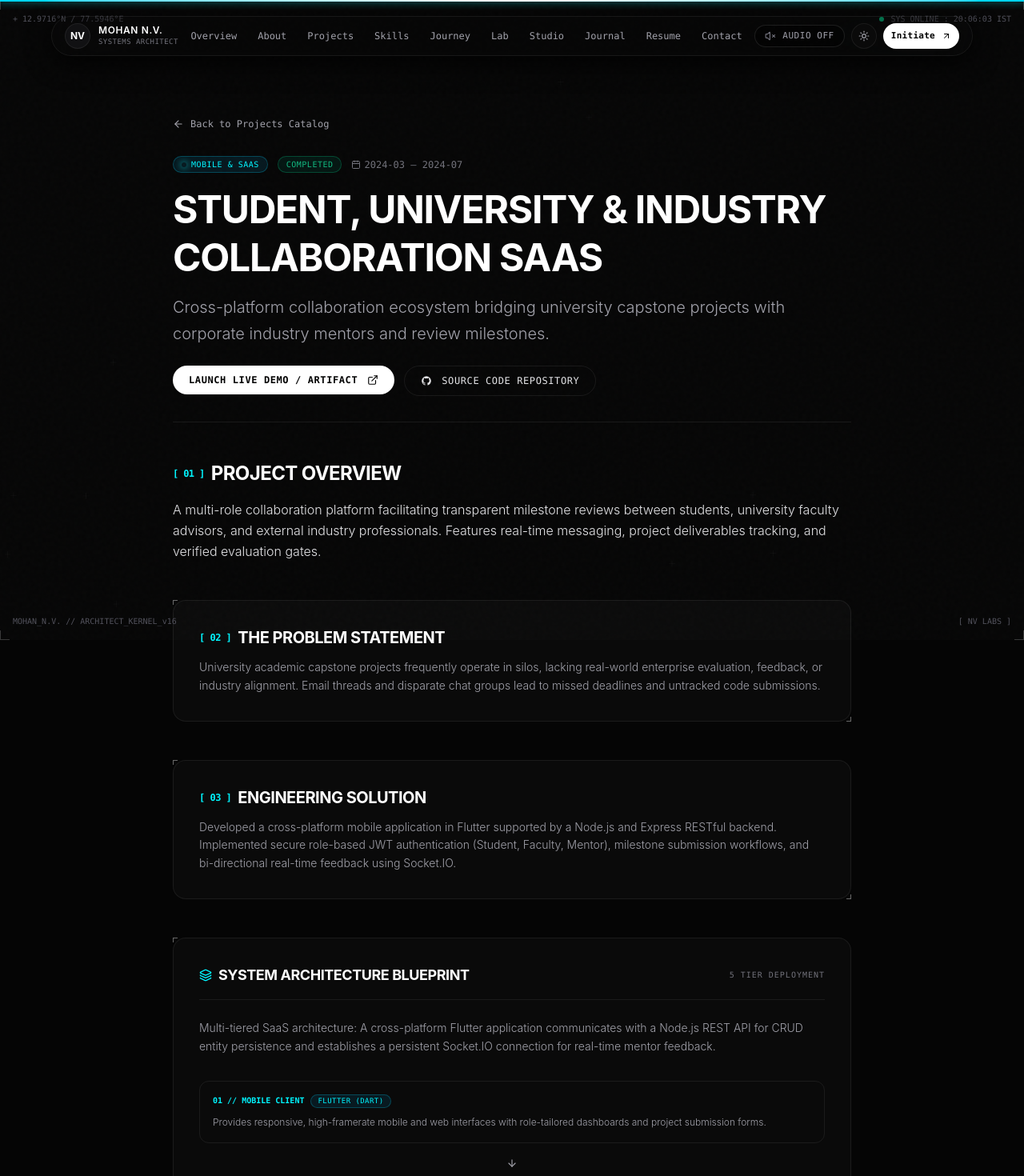
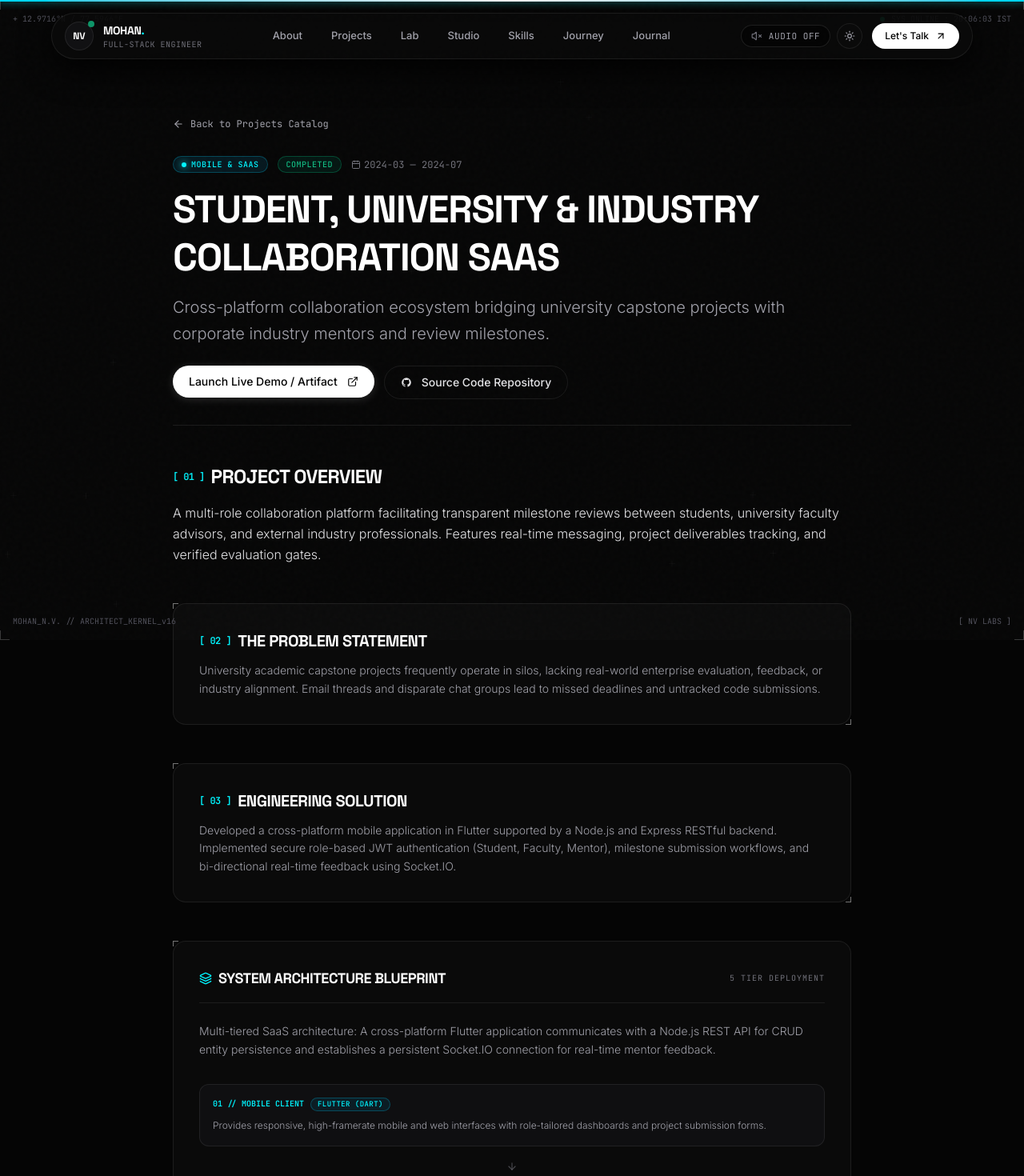
Before and after one commit to mohan371/Portfolio, a Next.js app: page /projects/collaborative-academic-industry-saas in a window 1280 px wide. Shown: the top 1470 px of the page at 80% size. Built offline with nearby package versions, Linux system fonts and the light colour scheme.

Commit message:
fix(styles): add postcss.config.mjs, tailwind v4 theme tokens, google fonts, navbar spacing & editorial hero redesign

```diff
--- a/next.config.ts
+++ b/next.config.ts
@@ -31,6 +31,7 @@ const nextConfig: NextConfig = {
   reactStrictMode: true,
   poweredByHeader: false,
   compress: true,
+  allowedDevOrigins: ["192.168.137.1", "localhost", "127.0.0.1"],
   images: {
     formats: ["image/avif", "image/webp"],
     remotePatterns: [
--- /dev/null
+++ b/postcss.config.mjs
@@ -0,0 +1,5 @@
+export default {
+  plugins: {
+    "@tailwindcss/postcss": {},
+  },
+};
--- a/src/app/globals.css
+++ b/src/app/globals.css
@@ -1,4 +1,33 @@
 @import "tailwindcss";
+
+@theme {
+  --color-void: #050505;
+  --color-obsidian: #0a0a0a;
+  --color-carbon: #111113;
+  --color-surface-1: #18181b;
+  --color-surface-2: #27272a;
+  --color-surface-3: #3f3f46;
+
+  --color-hairline: rgba(255, 255, 255, 0.08);
+  --color-hairline-hover: rgba(255, 255, 255, 0.22);
+  --color-hairline-active: rgba(255, 255, 255, 0.4);
+
+  --color-silver-bright: #ffffff;
+  --color-silver-light: #e4e4e7;
+  --color-silver-mid: #a1a1aa;
+  --color-silver-dark: #71717a;
+
+  --color-cyan-accent: #00f5ff;
+  --color-cyan-accent-dim: rgba(0, 245, 255, 0.15);
+  --color-violet-accent: #8b5cf6;
+  --color-violet-accent-dim: rgba(139, 92, 246, 0.15);
+  --color-emerald-accent: #10b981;
+  --color-emerald-accent-dim: rgba(16, 185, 129, 0.15);
+
+  --font-display: "Space Grotesk", -apple-system, BlinkMacSystemFont, "Segoe UI", Roboto, sans-serif;
+  --font-sans: "Inter", "Geist", -apple-system, BlinkMacSystemFont, "Segoe UI", Roboto, sans-serif;
+  --font-mono: "JetBrains Mono", "Geist Mono", monospace;
+}
 
 :root {
   /* Core Architectural Monochrome Palette */
@@ -10,9 +39,9 @@
   --surface-3: #3f3f46;
 
   /* Hairlines & Technical Separators */
-  --hairline: rgba(255, 255, 255, 0.07);
-  --hairline-hover: rgba(255, 255, 255, 0.18);
-  --hairline-active: rgba(255, 255, 255, 0.32);
+  --hairline: rgba(255, 255, 255, 0.08);
+  --hairline-hover: rgba(255, 255, 255, 0.22);
+  --hairline-active: rgba(255, 255, 255, 0.4);
 
   /* Silver Metallic Gradient Stops */
   --silver-bright: #ffffff;
@@ -30,14 +59,14 @@
 
   /* Typography Stacks */
   --font-display: "Space Grotesk", -apple-system, BlinkMacSystemFont, "Segoe UI", Roboto, sans-serif;
-  --font-sans: "Geist", -apple-system, BlinkMacSystemFont, "Segoe UI", Roboto, sans-serif;
-  --font-mono: "Geist Mono", "JetBrains Mono", ui-monospace, SFMono-Regular, Menlo, Monaco, Consolas, monospace;
+  --font-sans: "Inter", "Geist", -apple-system, BlinkMacSystemFont, "Segoe UI", Roboto, sans-serif;
+  --font-mono: "JetBrains Mono", "Geist Mono", monospace;
 
   /* Fluid Editorial Type Scales */
-  --type-hero: clamp(2.75rem, 6.5vw + 1rem, 7.5rem);
-  --type-display: clamp(2rem, 3.8vw + 0.5rem, 4.25rem);
-  --type-heading: clamp(1.5rem, 2vw + 0.5rem, 2.5rem);
-  --type-subhead: clamp(1.125rem, 1.2vw + 0.4rem, 1.5rem);
+  --type-hero: clamp(3rem, 7.5vw + 1rem, 7.5rem);
+  --type-display: clamp(2.25rem, 4.5vw + 0.5rem, 4.5rem);
+  --type-heading: clamp(1.5rem, 2.5vw + 0.5rem, 2.75rem);
+  --type-subhead: clamp(1.125rem, 1.3vw + 0.4rem, 1.625rem);
 
   /* Radix UI & Component Variables */
   --background: var(--void);
@@ -66,9 +95,9 @@
   --surface-1: #e4e4e7;
   --surface-2: #d4d4d8;
   --surface-3: #a1a1aa;
-  --hairline: rgba(0, 0, 0, 0.08);
-  --hairline-hover: rgba(0, 0, 0, 0.2);
-  --hairline-active: rgba(0, 0, 0, 0.4);
+  --hairline: rgba(0, 0, 0, 0.1);
+  --hairline-hover: rgba(0, 0, 0, 0.25);
+  --hairline-active: rgba(0, 0, 0, 0.45);
   --background: var(--void);
   --foreground: #09090b;
   --card: #ffffff;
@@ -98,8 +127,8 @@ body {
 
 /* Custom Minimalist Scrollbar */
 ::-webkit-scrollbar {
-  width: 4px;
-  height: 4px;
+  width: 5px;
+  height: 5px;
 }
 
 ::-webkit-scrollbar-track {
@@ -108,14 +137,14 @@ body {
 
 ::-webkit-scrollbar-thumb {
   background: #27272a;
-  border-radius: 2px;
+  border-radius: 3px;
 }
 
 ::-webkit-scrollbar-thumb:hover {
   background: #3f3f46;
 }
 
-/* Semantic Utility Classes */
+/* Semantic Utility Fallbacks */
 .bg-void { background-color: var(--void); }
 .bg-obsidian { background-color: var(--obsidian); }
 .bg-carbon { background-color: var(--carbon); }
@@ -138,37 +167,41 @@ body {
 .font-sans { font-family: var(--font-sans); }
 .font-mono { font-family: var(--font-mono); }
 
-/* Typography Classes */
+/* Editorial Typography Classes */
 .type-hero {
   font-family: var(--font-display);
   font-size: var(--type-hero);
-  line-height: 0.92;
+  line-height: 0.9;
   letter-spacing: -0.04em;
+  font-weight: 800;
 }
 
 .type-display {
   font-family: var(--font-display);
   font-size: var(--type-display);
-  line-height: 0.96;
-  letter-spacing: -0.03em;
+  line-height: 0.95;
+  letter-spacing: -0.035em;
+  font-weight: 700;
 }
 
 .type-heading {
   font-family: var(--font-display);
   font-size: var(--type-heading);
-  line-height: 1.08;
+  line-height: 1.05;
   letter-spacing: -0.025em;
+  font-weight: 600;
 }
 
 .type-subhead {
   font-family: var(--font-sans);
   font-size: var(--type-subhead);
-  line-height: 1.4;
+  line-height: 1.45;
+  font-weight: 400;
 }
 
-/* Subtle Silver Gradient Text */
+/* Metallic & Chrome Gradient Text */
 .text-gradient-silver {
-  background: linear-gradient(180deg, #ffffff 20%, #a1a1aa 100%);
+  background: linear-gradient(180deg, #ffffff 15%, #a1a1aa 100%);
   -webkit-background-clip: text;
   -webkit-text-fill-color: transparent;
 }
@@ -189,10 +222,10 @@ body {
   position: absolute;
   top: -1px;
   left: -1px;
-  width: 6px;
-  height: 6px;
-  border-top: 1px solid rgba(255, 255, 255, 0.4);
-  border-left: 1px solid rgba(255, 255, 255, 0.4);
+  width: 7px;
+  height: 7px;
+  border-top: 1.5px solid rgba(255, 255, 255, 0.45);
+  border-left: 1.5px solid rgba(255, 255, 255, 0.45);
   pointer-events: none;
 }
 
@@ -201,10 +234,10 @@ body {
   position: absolute;
   bottom: -1px;
   right: -1px;
-  width: 6px;
-  height: 6px;
-  border-bottom: 1px solid rgba(255, 255, 255, 0.4);
-  border-right: 1px solid rgba(255, 255, 255, 0.4);
+  width: 7px;
+  height: 7px;
+  border-bottom: 1.5px solid rgba(255, 255, 255, 0.45);
+  border-right: 1.5px solid rgba(255, 255, 255, 0.45);
   pointer-events: none;
 }
 
@@ -226,15 +259,15 @@ body {
 
 /* Subtle Technical Grid Background (Laboratory Aesthetic) */
 .bg-tech-grid {
-  background-size: 48px 48px;
+  background-size: 40px 40px;
   background-image:
-    linear-gradient(to right, rgba(255, 255, 255, 0.025) 1px, transparent 1px),
-    linear-gradient(to bottom, rgba(255, 255, 255, 0.025) 1px, transparent 1px);
+    linear-gradient(to right, rgba(255, 255, 255, 0.035) 1px, transparent 1px),
+    linear-gradient(to bottom, rgba(255, 255, 255, 0.035) 1px, transparent 1px);
 }
 
 .bg-dot-matrix {
-  background-image: radial-gradient(rgba(255, 255, 255, 0.08) 1px, transparent 1px);
-  background-size: 20px 20px;
+  background-image: radial-gradient(rgba(255, 255, 255, 0.1) 1px, transparent 1px);
+  background-size: 24px 24px;
 }
 
 /* Studio Architectural Card */
--- a/src/app/layout.tsx
+++ b/src/app/layout.tsx
@@ -123,6 +123,12 @@ export default function RootLayout({
   return (
     <html lang="en" className="h-full antialiased dark">
       <head>
+        <link rel="preconnect" href="https://fonts.googleapis.com" />
+        <link rel="preconnect" href="https://fonts.gstatic.com" crossOrigin="anonymous" />
+        <link
+          href="https://fonts.googleapis.com/css2?family=Inter:wght@300;400;500;600;700&family=JetBrains+Mono:wght@400;500;600&family=Space+Grotesk:wght@400;500;600;700;800&display=swap"
+          rel="stylesheet"
+        />
         <script
           type="application/ld+json"
           dangerouslySetInnerHTML={{ __html: JSON.stringify(jsonLd) }}
--- a/src/components/creative/CustomCursor.tsx
+++ b/src/components/creative/CustomCursor.tsx
@@ -65,7 +65,7 @@ export function CustomCursor() {
         animate={{
           scale: isHovered ? 1.8 : 1,
           borderColor: isHovered ? "rgba(0, 245, 255, 0.8)" : "rgba(255, 255, 255, 0.3)",
-          backgroundColor: isHovered ? "rgba(0, 245, 255, 0.08)" : "transparent",
+          backgroundColor: isHovered ? "rgba(0, 245, 255, 0.08)" : "rgba(0, 245, 255, 0)",
         }}
         transition={{ duration: 0.18, ease: "easeOut" }}
         className="w-8 h-8 rounded-full border border-white/30 backdrop-blur-[1px]"
--- a/src/components/layout/Navbar.tsx
+++ b/src/components/layout/Navbar.tsx
@@ -9,7 +9,7 @@ import { MagneticButton } from "@/components/creative/MagneticButton";
 import { Button } from "@/components/ui/button";
 import { useAppStore } from "@/store/use-app-store";
 import { playHoverBlip, playTactileClick } from "@/lib/sound";
-import { Menu, X, ArrowUpRight } from "lucide-react";
+import { Menu, X, ArrowUpRight, Sparkles } from "lucide-react";
 
 export function Navbar() {
   const pathname = usePathname();
@@ -24,33 +24,45 @@ export function Navbar() {
     if (soundEnabled) playHoverBlip();
   };
 
+  // Primary desktop nav items for clean visual breathing room
+  const primaryNavItems = [
+    { label: "About", href: "/about" },
+    { label: "Projects", href: "/projects" },
+    { label: "Lab", href: "/lab" },
+    { label: "Studio", href: "/studio" },
+    { label: "Skills", href: "/skills" },
+    { label: "Journey", href: "/experience" },
+    { label: "Journal", href: "/journal" },
+  ];
+
   return (
     <>
-      <header className="fixed top-5 inset-x-0 z-40 flex justify-center px-4">
-        <nav className="flex items-center justify-between w-full max-w-6xl px-4 py-2 rounded-full border border-hairline bg-obsidian/80 backdrop-blur-2xl shadow-[0_8px_32px_rgba(0,0,0,0.8)]">
-          {/* Logo / Monogram */}
+      <header className="fixed top-4 inset-x-0 z-50 flex justify-center px-4 sm:px-6 pointer-events-none">
+        <nav className="pointer-events-auto flex items-center justify-between w-full max-w-6xl px-4 py-2 sm:py-2.5 rounded-full border border-hairline bg-obsidian/85 backdrop-blur-2xl shadow-[0_12px_40px_rgba(0,0,0,0.85)] transition-all duration-300 hover:border-hairline-hover">
+          {/* Brand Identity / Monogram */}
           <Link
             href="/"
             onClick={handleNavClick}
             onMouseEnter={handleHover}
-            className="flex items-center gap-2.5 group"
+            className="flex items-center gap-3 group"
           >
-            <div className="w-8 h-8 rounded-full border border-hairline bg-carbon flex items-center justify-center font-display font-bold text-xs text-white group-hover:border-cyan-accent group-hover:text-cyan-accent transition-colors">
+            <div className="relative w-9 h-9 rounded-full border border-hairline bg-carbon flex items-center justify-center font-display font-bold text-xs text-white group-hover:border-cyan-accent group-hover:text-cyan-accent transition-all duration-300 shadow-[0_0_15px_rgba(0,245,255,0)] group-hover:shadow-[0_0_15px_rgba(0,245,255,0.3)]">
               NV
+              <span className="absolute -top-0.5 -right-0.5 w-2 h-2 rounded-full bg-emerald-accent animate-pulse" />
             </div>
-            <div className="hidden sm:flex flex-col">
-              <span className="text-xs font-semibold tracking-wider text-white">
-                MOHAN N.V.
+            <div className="flex flex-col">
+              <span className="text-sm font-display font-bold tracking-tight text-white group-hover:text-silver-bright transition-colors">
+                MOHAN<span className="text-cyan-accent">.</span>
               </span>
-              <span className="text-[9px] font-mono text-silver-dark uppercase tracking-wider">
-                Systems Architect
+              <span className="hidden sm:inline-block text-[10px] font-mono text-silver-dark uppercase tracking-wider">
+                Full-Stack Engineer
               </span>
             </div>
           </Link>
 
           {/* Desktop Navigation Links */}
-          <div className="hidden lg:flex items-center gap-0.5">
-            {siteConfig.navigation.map((item) => {
+          <div className="hidden md:flex items-center gap-1.5 lg:gap-2">
+            {primaryNavItems.map((item) => {
               const isActive = pathname === item.href;
               return (
                 <Link
@@ -58,15 +70,15 @@ export function Navbar() {
                   href={item.href}
                   onClick={handleNavClick}
                   onMouseEnter={handleHover}
-                  className={`px-3 py-1.5 rounded-full text-xs font-mono transition-all duration-200 relative ${
+                  className={`px-3.5 py-1.5 rounded-full text-[13px] font-sans font-medium transition-all duration-200 relative ${
                     isActive
-                      ? "text-cyan-accent bg-cyan-950/40 border border-cyan-500/30"
+                      ? "text-white bg-white/[0.08] border border-white/15 shadow-[0_2px_10px_rgba(0,0,0,0.4)]"
                       : "text-silver-mid hover:text-white hover:bg-white/[0.04]"
                   }`}
                 >
                   {item.label}
                   {isActive && (
-                    <span className="absolute bottom-1 left-1/2 -translate-x-1/2 w-1 h-1 rounded-full bg-cyan-accent shadow-[0_0_8px_#00f5ff]" />
+                    <span className="absolute bottom-1 left-1/2 -translate-x-1/2 w-1 h-1 rounded-full bg-cyan-accent shadow-[0_0_6px_#00f5ff]" />
                   )}
                 </Link>
               );
@@ -78,12 +90,12 @@ export function Navbar() {
             <AudioController />
             <ThemeSwitcher />
 
-            <div className="hidden sm:block">
+            <div className="hidden sm:block pl-1">
               <MagneticButton strength={0.25}>
                 <Link href="/contact" onClick={handleNavClick}>
-                  <Button variant="primary" size="xs" className="h-8">
-                    Initiate
-                    <ArrowUpRight className="w-3 h-3" />
+                  <Button variant="primary" size="sm" className="h-8 shadow-sm">
+                    Let&apos;s Talk
+                    <ArrowUpRight className="w-3.5 h-3.5 text-black" />
                   </Button>
                 </Link>
               </MagneticButton>
@@ -92,10 +104,10 @@ export function Navbar() {
             {/* Mobile Hamburger Toggle */}
             <button
               onClick={() => setIsMobileMenuOpen(!isMobileMenuOpen)}
-              className="lg:hidden p-2 rounded-full border border-hairline text-silver-mid hover:text-white"
+              className="md:hidden p-2 rounded-full border border-hairline bg-carbon text-silver-mid hover:text-white transition-colors cursor-pointer"
               aria-label="Toggle navigation menu"
             >
-              {isMobileMenuOpen ? <X className="w-4 h-4" /> : <Menu className="w-4 h-4" />}
+              {isMobileMenuOpen ? <X className="w-4 h-4 text-cyan-accent" /> : <Menu className="w-4 h-4" />}
             </button>
           </div>
         </nav>
@@ -103,12 +115,31 @@ export function Navbar() {
 
       {/* Fullscreen Mobile Navigation Overlay */}
       {isMobileMenuOpen && (
-        <div className="fixed inset-0 z-30 bg-black/95 backdrop-blur-3xl flex flex-col justify-center px-8 lg:hidden animate-in fade-in duration-200">
-          <div className="flex flex-col gap-4 max-w-sm mx-auto w-full">
-            <div className="text-[10px] font-mono text-silver-dark uppercase tracking-widest mb-2 border-b border-hairline pb-2 flex items-center justify-between">
-              <span>System Directory // Index</span>
-              <span>10 ROUTES</span>
+        <div className="fixed inset-0 z-50 bg-black/95 backdrop-blur-3xl flex flex-col justify-between p-6 sm:p-10 md:hidden animate-in fade-in duration-200">
+          {/* Header row in mobile overlay */}
+          <div className="flex items-center justify-between border-b border-hairline pb-4">
+            <div className="flex items-center gap-2.5">
+              <div className="w-8 h-8 rounded-full border border-hairline bg-carbon flex items-center justify-center font-display font-bold text-xs text-white">
+                NV
               </div>
+              <span className="font-display font-bold text-sm tracking-tight text-white">
+                MOHAN<span className="text-cyan-accent">.</span>
+              </span>
+            </div>
+            <button
+              onClick={() => setIsMobileMenuOpen(false)}
+              className="p-2 rounded-full border border-hairline text-silver-mid hover:text-white"
+              aria-label="Close menu"
+            >
+              <X className="w-5 h-5 text-white" />
+            </button>
+          </div>
+
+          {/* Nav links stack */}
+          <div className="flex flex-col gap-2 py-6 overflow-y-auto">
+            <span className="text-[10px] font-mono text-silver-dark uppercase tracking-widest mb-2">
+              Navigation Directory // 10 Sections
+            </span>
             {siteConfig.navigation.map((item, idx) => {
               const isActive = pathname === item.href;
               return (
@@ -116,23 +147,37 @@ export function Navbar() {
                   key={item.href}
                   href={item.href}
                   onClick={handleNavClick}
-                  className={`text-2xl font-display uppercase tracking-tight flex items-center justify-between py-2 border-b border-hairline ${
-                    isActive ? "text-cyan-accent" : "text-silver-mid hover:text-white"
+                  className={`text-xl font-display font-semibold uppercase tracking-tight flex items-center justify-between py-2.5 px-3 rounded-lg transition-colors ${
+                    isActive
+                      ? "text-cyan-accent bg-white/[0.05]"
+                      : "text-silver-mid hover:text-white hover:bg-white/[0.02]"
                   }`}
                 >
+                  <span className="flex items-center gap-3">
+                    <span className="font-mono text-xs text-silver-dark">0{idx + 1}</span>
                     <span>{item.label}</span>
-                  <span className="font-mono text-xs text-silver-dark">0{idx + 1}</span>
+                  </span>
+                  {isActive && <Sparkles className="w-4 h-4 text-cyan-accent" />}
                 </Link>
               );
             })}
-            <div className="pt-6 flex flex-col gap-3">
+          </div>
+
+          {/* Footer CTAs in mobile overlay */}
+          <div className="border-t border-hairline pt-4 flex flex-col gap-3">
             <Link
               href="/contact"
               onClick={handleNavClick}
-                className="w-full py-3 rounded-full bg-cyan-accent text-black font-semibold text-center text-xs font-mono uppercase tracking-wider"
+              className="w-full py-3 rounded-full bg-white text-black font-semibold text-center text-sm font-sans tracking-wide hover:bg-zinc-200 transition-colors"
             >
-                Initiate Project / Studio Retainer
+              Contact Me
             </Link>
+            <div className="flex items-center justify-between text-[11px] font-mono text-silver-dark pt-1">
+              <span>HOSUR / BANGALORE, IN</span>
+              <span className="text-emerald-accent flex items-center gap-1.5">
+                <span className="w-1.5 h-1.5 rounded-full bg-emerald-accent" />
+                AVAILABLE FOR HIRE
+              </span>
             </div>
           </div>
         </div>
--- a/src/components/ui/button.tsx
+++ b/src/components/ui/button.tsx
@@ -40,26 +40,26 @@ export const Button = React.forwardRef<HTMLButtonElement, ButtonProps>(
 
     const variantStyles = {
       primary:
-        "bg-white text-black font-semibold hover:bg-zinc-200 active:scale-[0.98] transition-all shadow-[0_1px_2px_rgba(0,0,0,0.4)]",
+        "bg-white text-black font-medium hover:bg-zinc-200 active:scale-[0.98] transition-all shadow-[0_2px_12px_rgba(255,255,255,0.15)]",
       secondary:
-        "bg-obsidian text-silver-light border border-hairline hover:border-hairline-hover hover:text-white active:scale-[0.98] transition-all",
+        "bg-carbon text-silver-light border border-hairline hover:border-hairline-hover hover:text-white hover:bg-surface-1 active:scale-[0.98] transition-all shadow-[0_2px_8px_rgba(0,0,0,0.5)]",
       outline:
-        "bg-transparent text-silver-light border border-hairline hover:border-white/40 hover:text-white active:scale-[0.98] transition-all",
+        "bg-transparent text-silver-light border border-hairline hover:border-white/40 hover:text-white hover:bg-white/[0.04] active:scale-[0.98] transition-all",
       ghost:
-        "bg-transparent text-silver-mid hover:text-white hover:bg-white/[0.04] transition-colors",
+        "bg-transparent text-silver-mid hover:text-white hover:bg-white/[0.06] transition-colors",
       cyan:
-        "bg-cyan-accent text-black font-semibold hover:bg-cyan-300 shadow-[0_0_20px_rgba(0,245,255,0.25)] active:scale-[0.98] transition-all",
+        "bg-cyan-accent text-black font-semibold hover:bg-cyan-400 shadow-[0_0_25px_rgba(0,245,255,0.35)] active:scale-[0.98] transition-all",
       violet:
-        "bg-violet-accent text-white font-semibold hover:bg-purple-600 shadow-[0_0_20px_rgba(139,92,246,0.25)] active:scale-[0.98] transition-all",
+        "bg-violet-accent text-white font-semibold hover:bg-purple-600 shadow-[0_0_25px_rgba(139,92,246,0.35)] active:scale-[0.98] transition-all",
       link:
-        "bg-transparent text-silver-mid hover:text-cyan-accent underline-offset-4 hover:underline p-0 h-auto font-mono text-xs",
+        "bg-transparent text-silver-mid hover:text-cyan-accent underline-offset-4 hover:underline p-0 h-auto font-sans text-xs",
     };
 
     const sizeStyles = {
-      xs: "px-2.5 py-1 text-[11px] font-mono tracking-wide rounded-full",
-      sm: "px-3.5 py-1.5 text-xs font-mono tracking-wide rounded-full",
-      md: "px-5 py-2.5 text-xs font-mono uppercase tracking-wider rounded-full",
-      lg: "px-7 py-3 text-sm font-sans tracking-wide rounded-full font-medium",
+      xs: "px-3 py-1 text-xs font-sans font-medium rounded-full",
+      sm: "px-4 py-1.5 text-xs font-sans font-medium rounded-full",
+      md: "px-5 py-2.5 text-sm font-sans font-medium rounded-full",
+      lg: "px-6 py-3 text-sm sm:text-base font-sans font-medium rounded-full",
     };
 
     return (
@@ -69,7 +69,7 @@ export const Button = React.forwardRef<HTMLButtonElement, ButtonProps>(
         onMouseEnter={handleMouseEnter}
         disabled={disabled || isLoading}
         className={cn(
-          "inline-flex items-center justify-center gap-2 select-none disabled:opacity-40 disabled:pointer-events-none cursor-pointer duration-200",
+          "inline-flex items-center justify-center gap-2 select-none disabled:opacity-40 disabled:pointer-events-none cursor-pointer duration-200 focus-visible:outline-none focus-visible:ring-2 focus-visible:ring-cyan-accent focus-visible:ring-offset-2 focus-visible:ring-offset-void",
           variantStyles[variant],
           variant !== "link" && sizeStyles[size],
           className
```
Also changed, not shown: src/app/page.tsx (+89 -41 lines). Lines whose indentation alone changed are shown as unchanged.
